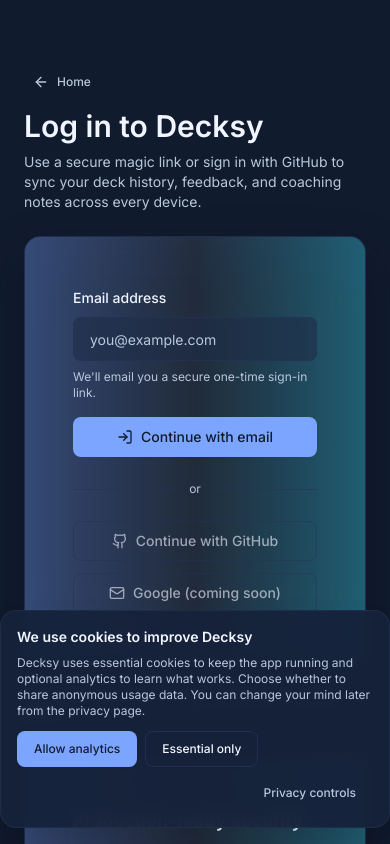
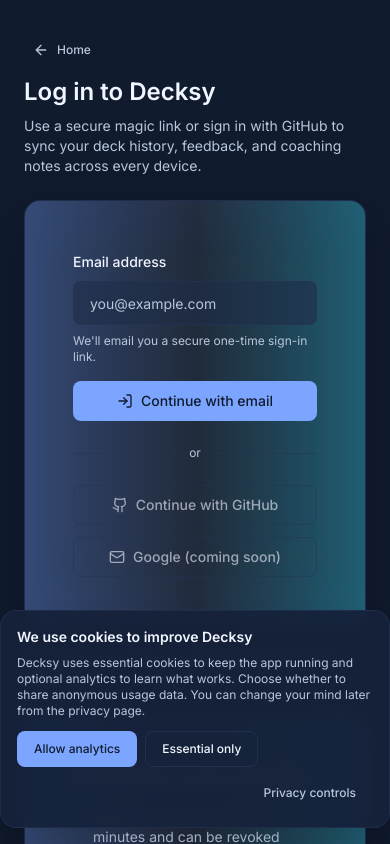
Before and after one commit to PrinceAlii/DecksyAI, a Next.js app: page /login in a window 390 px wide. Shown: the top 844 px of the page. Built offline with nearby package versions, Linux system fonts and the light colour scheme; no server answers.

Commit message:
style: Update layout and typography for Account and Login pages

```diff
--- a/src/app/account/page.tsx
+++ b/src/app/account/page.tsx
@@ -66,8 +66,8 @@
   };
 
   return (
-    <div className="bg-background py-16">
-      <Container className="space-y-10">
+    <div className="min-h-screen bg-background py-8 sm:py-16">
+      <Container className="space-y-8 sm:space-y-10">
         <header className="flex flex-col gap-3 sm:flex-row sm:items-center sm:justify-between">
           <div className="space-y-2">
             <Button asChild variant="ghost" size="sm" className="-ml-2 text-text-muted">
@@ -75,7 +75,7 @@
                 <ArrowLeft className="mr-2 size-4" /> Home
               </Link>
             </Button>
-            <h1 className="text-3xl font-semibold text-text">Account &amp; preferences</h1>
+            <h1 className="text-2xl sm:text-3xl font-semibold text-text">Account &amp; preferences</h1>
             <p className="text-sm text-text-muted">
               Manage your Clash Royale profile context, connected sign-ins, and security controls in one place.
             </p>
--- a/src/app/login/page.tsx
+++ b/src/app/login/page.tsx
@@ -55,8 +55,8 @@
   );
 
   return (
-    <div className="bg-background py-16">
-      <Container className="grid gap-10 lg:grid-cols-[minmax(0,0.55fr)_minmax(0,0.45fr)]">
+    <div className="min-h-screen bg-background py-8 sm:py-16">
+      <Container className="grid gap-8 lg:gap-10 lg:grid-cols-[minmax(0,0.55fr)_minmax(0,0.45fr)]">
         <div className="space-y-6">
           <div className="space-y-2">
             <Button asChild variant="ghost" size="sm" className="-ml-2 text-text-muted">
@@ -64,7 +64,7 @@
                 <ArrowLeft className="mr-2 size-4" /> Home
               </Link>
             </Button>
-            <h1 className="text-3xl font-semibold text-text">Log in to Decksy</h1>
+            <h1 className="text-2xl sm:text-3xl font-semibold text-text">Log in to Decksy</h1>
             <p className="text-sm text-text-muted">
               Use a secure magic link or sign in with GitHub to sync your deck history, feedback, and coaching notes across every
               device.
```
